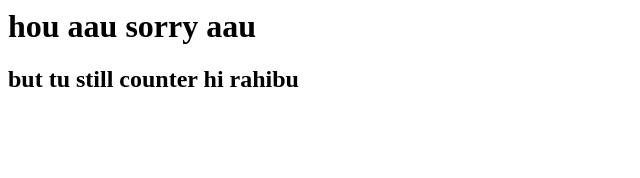
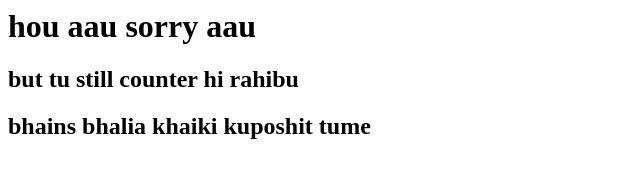
Before and after one commit to BiswaAshu/testing, a plain HTML site: page index.htm in a window 1280 px wide. Shown: the whole page, without its empty margins (0-640 px from the left). Drawn offline with Linux system fonts and the light colour scheme.

Commit message:
lets see 5

```diff
--- a/index.htm
+++ b/index.htm
@@ -1,2 +1,3 @@
 <h1>hou aau sorry aau</h1>
 <h2>but tu still counter hi rahibu</h2>
+<h2> bhains bhalia khaiki kuposhit tume</h2>
```
